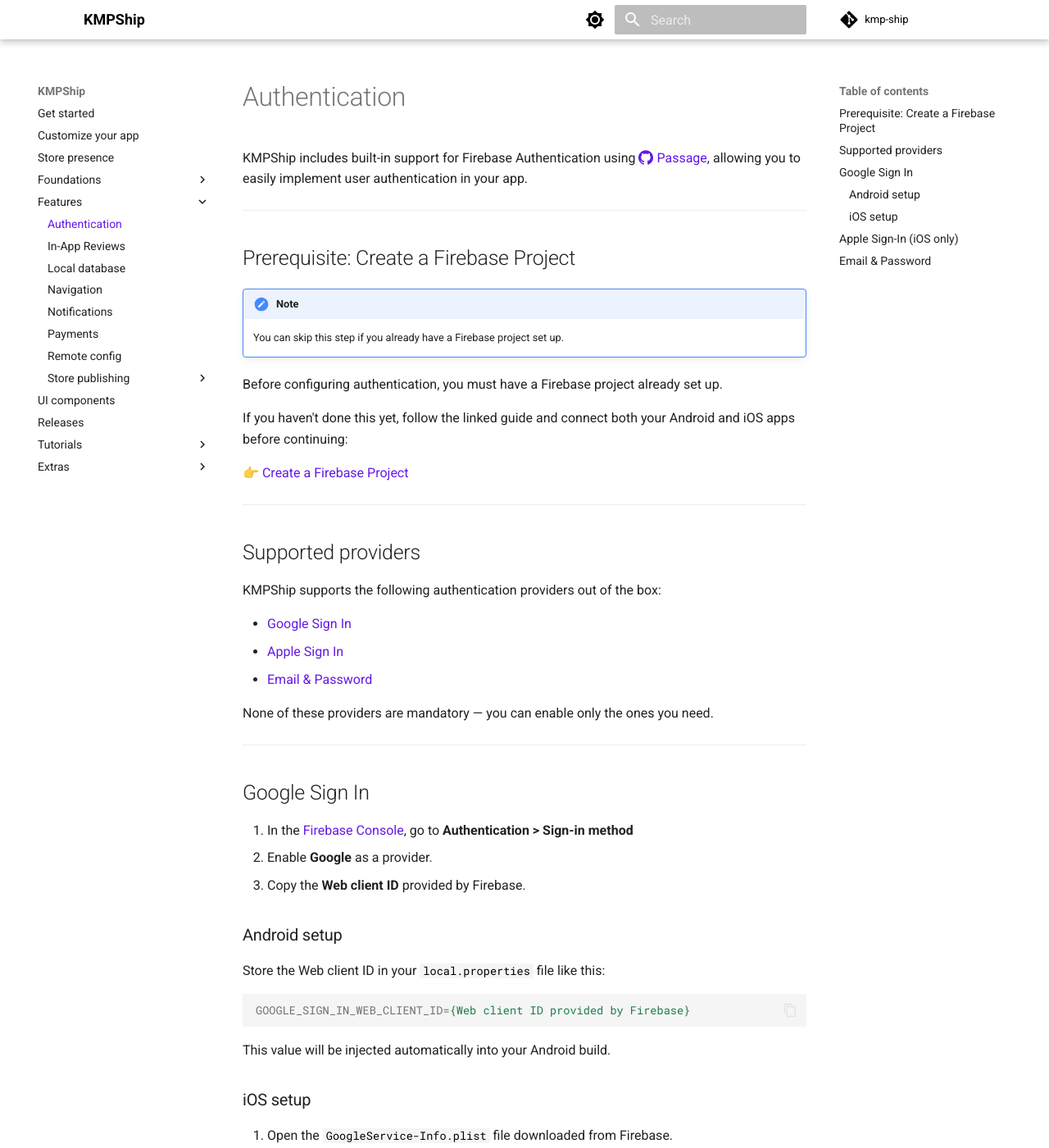
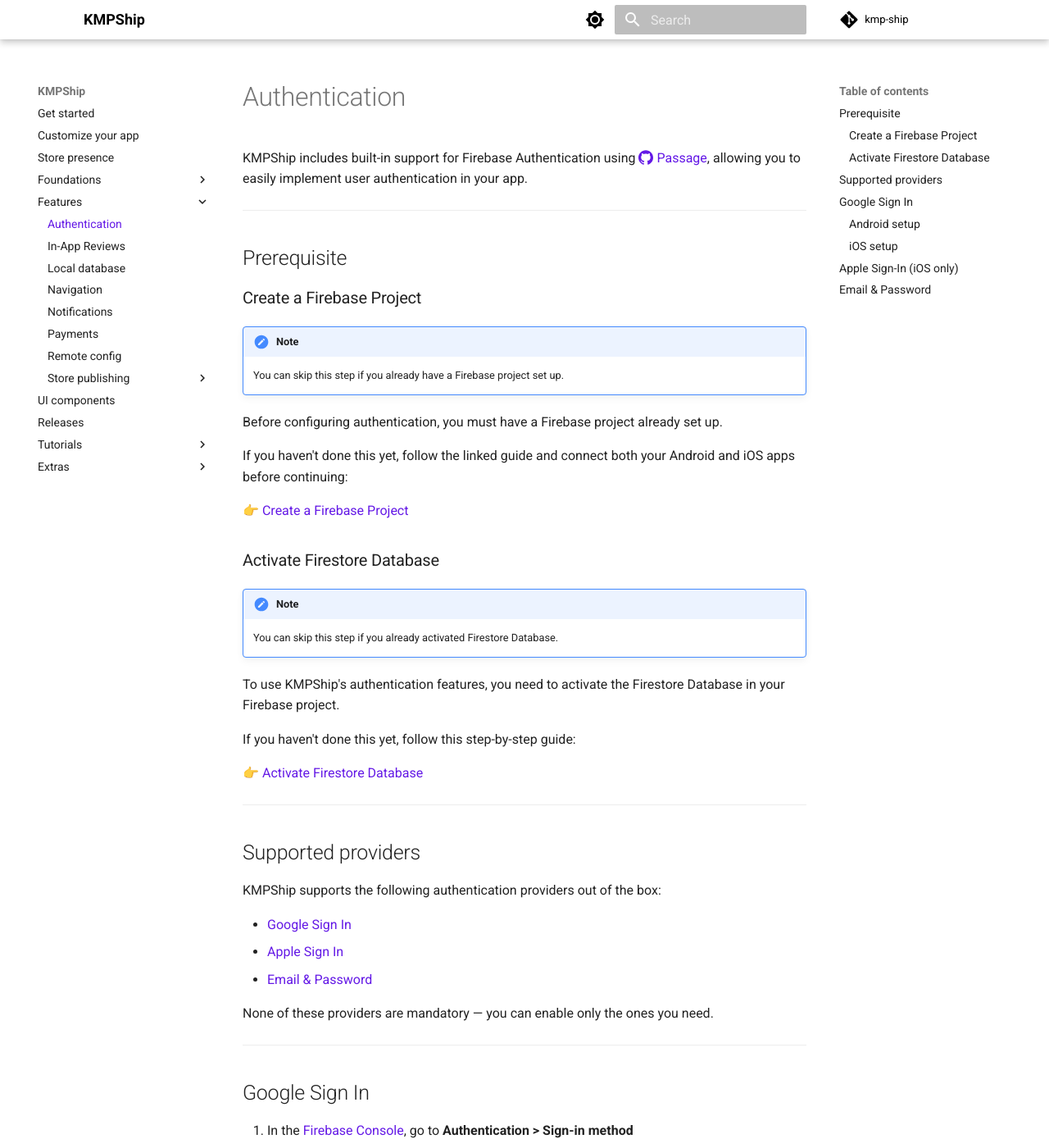
Before and after one commit to Tweener/kmpshipdoc, an MkDocs documentation site: the page built from docs/features/authentication.md, in a window 1280 px wide and 1400 px high. Shown: the whole window at 82% size. Built offline with MkDocs 1.6.1 and Material for MkDocs 9.7.7, drawn with Linux system fonts in a browser that asks for light colours.

Commit message:
Create a new tutorial "Activate Firestore Database" and add it to the Authentication page

```diff
--- a/docs/features/authentication.md
+++ b/docs/features/authentication.md
@@ -4,7 +4,9 @@
 
 ---
 
-## Prerequisite: Create a Firebase Project
+## Prerequisite
+
+### Create a Firebase Project
 
 !!! note
 
@@ -15,6 +17,18 @@
 If you haven't done this yet, follow the linked guide and connect both your Android and iOS apps before continuing:
 
 👉 [Create a Firebase Project](../tutorials/create-firebase-project.md)
+
+### Activate Firestore Database
+
+!!! note
+
+    You can skip this step if you already activated Firestore Database.
+
+To use KMPShip's authentication features, you need to activate the Firestore Database in your Firebase project.
+
+If you haven't done this yet, follow this step-by-step guide:
+
+👉 [Activate Firestore Database](../tutorials/activate-firestore-database.md)
 
 ---
 
--- a/mkdocs.yml
+++ b/mkdocs.yml
@@ -98,6 +98,7 @@
           - "App Store (iOS)": tutorials/stores/app-store-connect-account.md
           - "Google Play (Android)": tutorials/stores/google-play-developer-account.md
       - "Create Firebase project": tutorials/create-firebase-project.md
+      - "Activate Firestore Database": tutorials/activate-firestore-database.md
   - "Extras":
       - extras/index.md
       - "Launchers": extras/launchers.md
```
Also changed, not shown: docs/tutorials/activate-firestore-database.md (added, +55 -0 lines).
